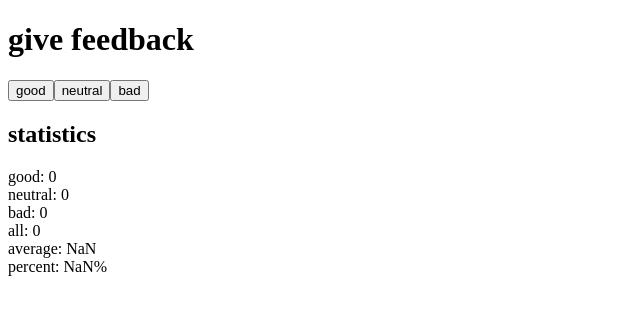
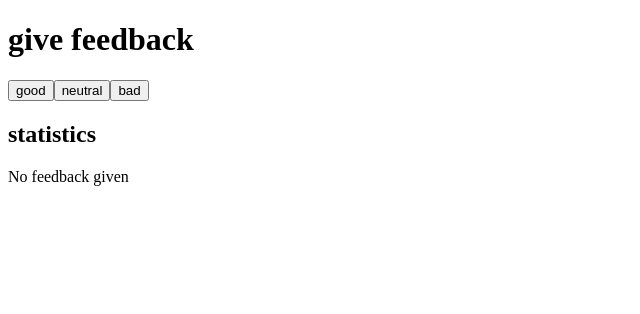
Before and after one commit to FJSampedro/FulstackCourse, a React (Create React App) app in the folder part1/unicafe/: page / in a window 1280 px wide. Shown: the top 314 px of the page, without its empty margins (0-640 px from the left). Built offline with nearby package versions, Linux system fonts and the light colour scheme.

Commit message:
Exercise 1.9

```diff
--- a/part1/unicafe/src/App.js
+++ b/part1/unicafe/src/App.js
@@ -46,6 +46,7 @@ const Statistics= (props) =>{
   let neutral=props.neutral
   let score=props.score
   let all=props.all
+  if (all>0) {
     return(
       <>
       <h2>statistics</h2>
@@ -63,5 +64,15 @@ return(
       </>
     )
     }
+  else{
+    return(
+      <>
+      <h2>statistics</h2>
+      <a>No feedback given</a>
+      <br></br>
+      </>
+    )
+  }
+}
 
 export default App
```
Lines whose indentation alone changed are shown as unchanged.
